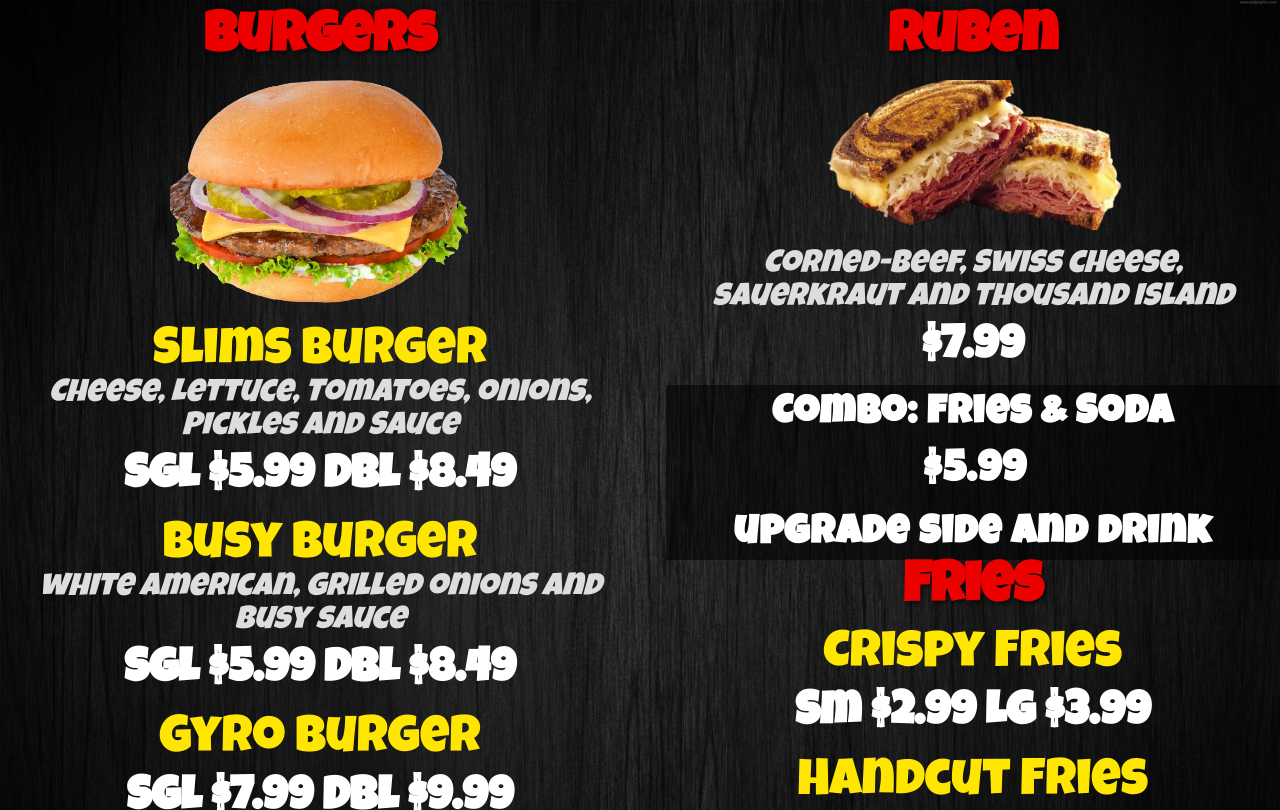
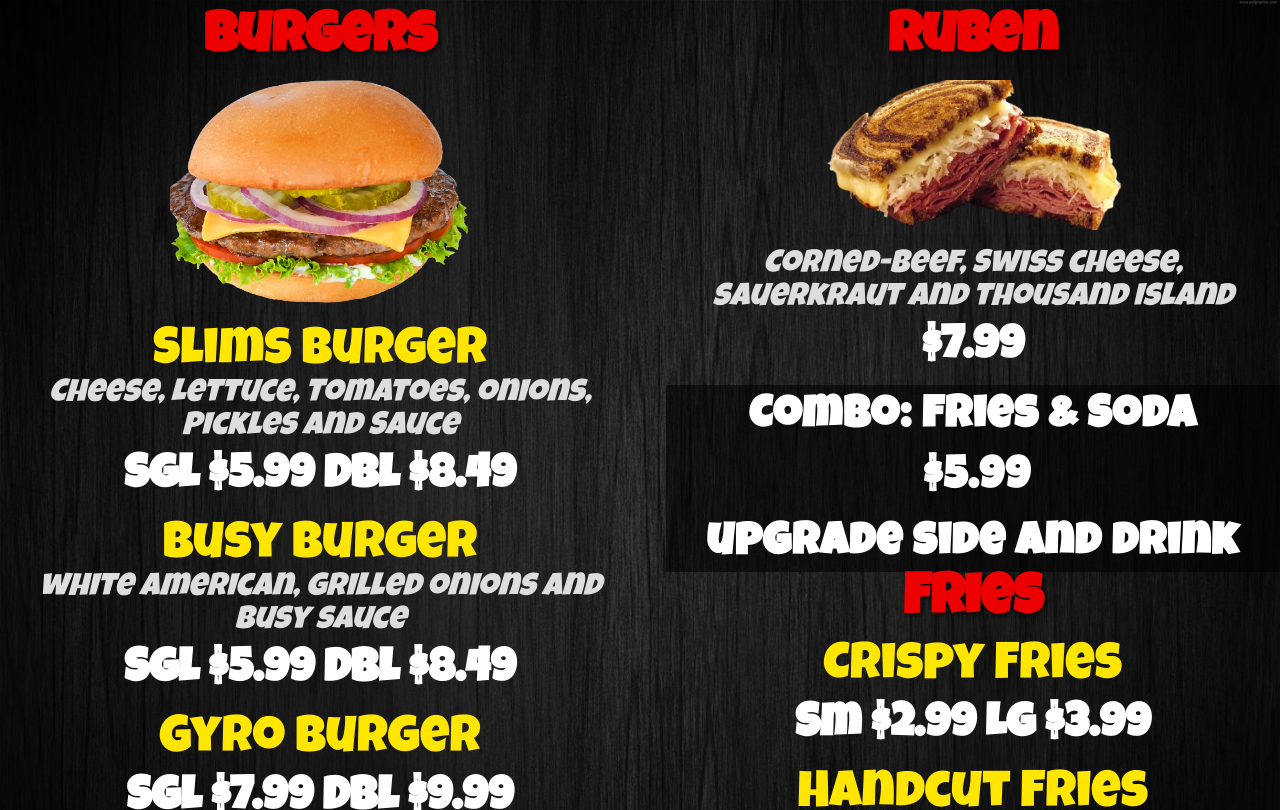
Before and after one commit to 1SosukeAizen1/Drive2, a plain HTML site: page index.html in a window 1280 px wide. Drawn offline with Linux system fonts and the light colour scheme.

Commit message:
Update style.css

```diff
--- a/style.css
+++ b/style.css
@@ -275,7 +275,7 @@ body {
 
 
     font-weight: bold;
-    font-size: 2.5rem;
+    font-size: 2.8rem;
     padding-top: 10px;
     padding-bottom: 5px;
     text-align: center;
@@ -289,7 +289,7 @@ body {
 .flame-banner .banner-price{
     display: block;
     margin: 10px auto 0 auto;
-    font-size: 2.7rem;
+    font-size: 2.8rem;
     color: #ffffff;
     font-weight: bold;
     text-align: center;
```
